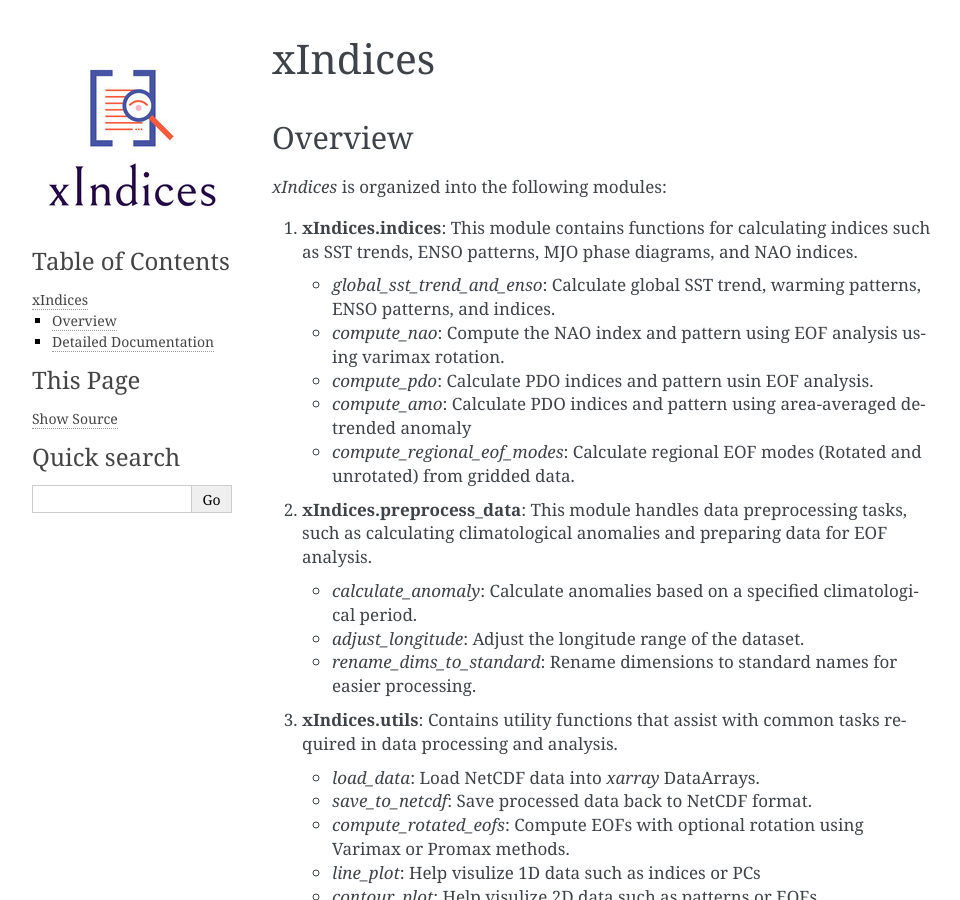
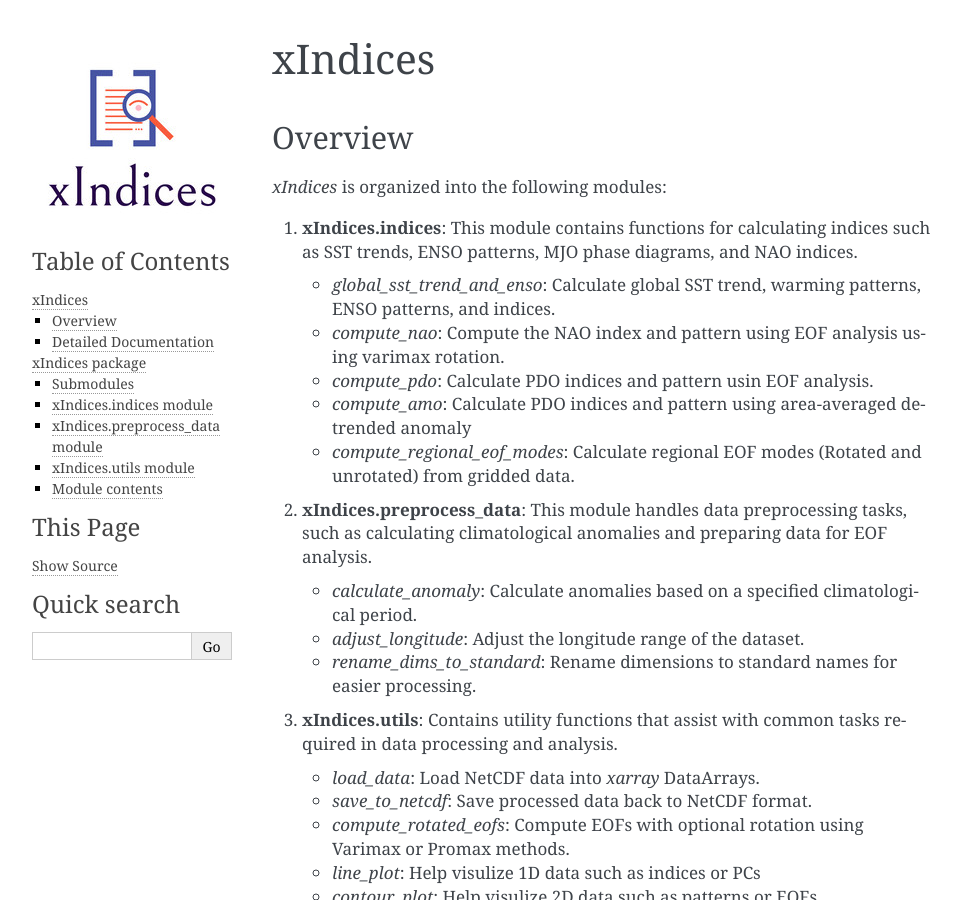
Before and after one commit to JiveshDixit/xIndices, a Sphinx documentation site: the page built from docs/modules.rst, in a window 1280 px wide and 900 px high. Shown: the whole window, without its empty margins (148-1108 px from the left). Built offline with Sphinx 7.4.7, drawn with Linux system fonts in a browser that asks for light colours; pages that are not in the unit, such as notebooks, are missing from menus; some of the changed text lies outside the part shown.

Commit message:
Update modules.rst

```diff
--- a/docs/modules.rst
+++ b/docs/modules.rst
@@ -92,3 +92,43 @@
 .. autofunction:: compute_amo
 
 .. autofunction:: compute_nao
+
+
+xIndices package
+================
+
+Submodules
+----------
+
+xIndices.indices module
+-----------------------
+
+.. automodule:: xIndices.indices
+   :members:
+   :undoc-members:
+   :show-inheritance:
+
+
+xIndices.preprocess\_data module
+--------------------------------
+
+.. automodule:: xIndices.preprocess_data
+   :members:
+   :undoc-members:
+   :show-inheritance:
+
+xIndices.utils module
+---------------------
+
+.. automodule:: xIndices.utils
+   :members:
+   :undoc-members:
+   :show-inheritance:
+
+Module contents
+---------------
+
+.. automodule:: xIndices
+   :members:
+   :undoc-members:
+   :show-inheritance:
```
